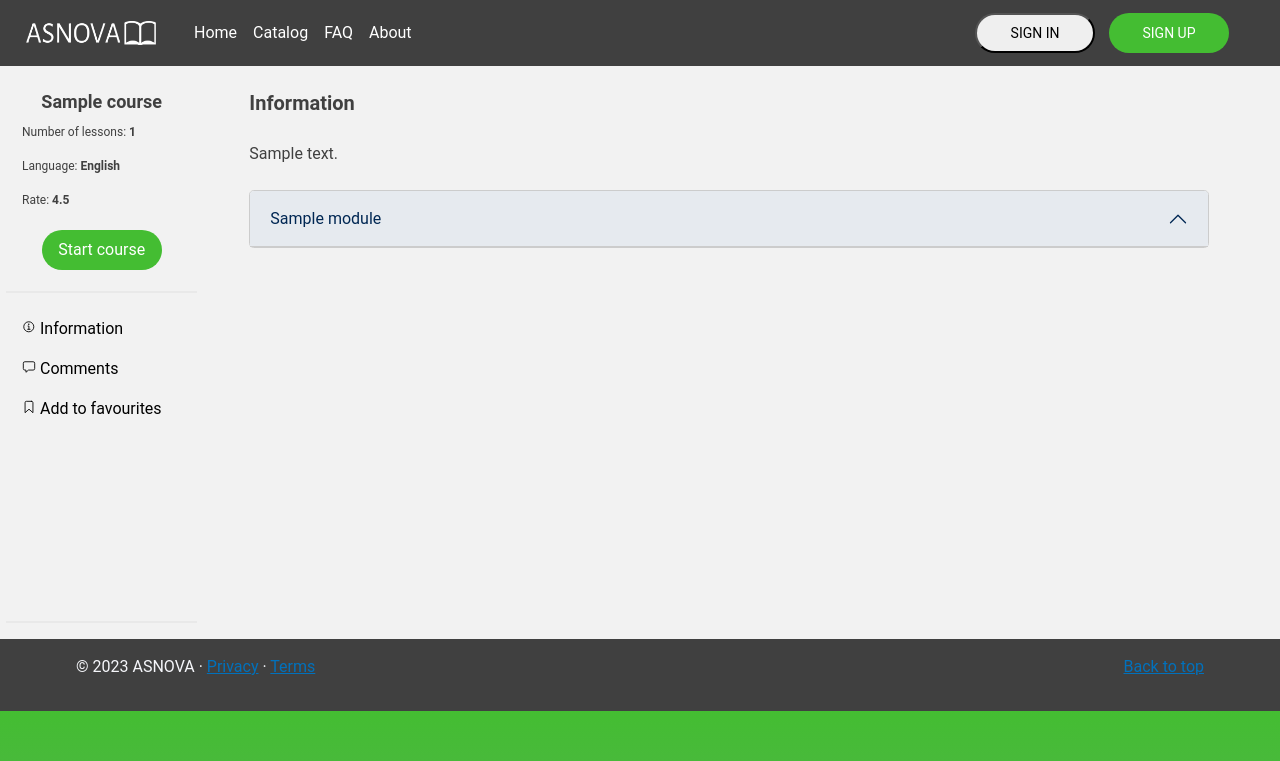
After one commit to ADv0rnik/Nova, a Django app: a page that uses templates/base.html in a window 1280 px wide. The commit adds this page. Shown: the top 761 px of the page. Run offline with Django 4.2, Linux system fonts and the light colour scheme; tables that the repository leaves empty hold one stand-in row (values such as "Sample post"); some libraries are stand-ins or nearby versions.

Commit message:
Created page for course description

```diff
--- a/courses/models.py
+++ b/courses/models.py
@@ -105,7 +105,10 @@ class Module(models.Model):
 
     def save(self, *args, **kwargs):
         if not self.pk:
-            self.slug = slugify(self.title)
+            if module := Module.objects.filter(slug=slugify(self.title)):
+                self.slug = slugify(f"{self.title}-{module.count() + 1}")
+            else:
+                self.slug = slugify(self.title)
         super(Module, self).save(*args, **kwargs)
 
     class Meta:
--- /dev/null
+++ b/courses/templates/course_view.html
@@ -0,0 +1,168 @@
+{% extends 'base.html' %}
+{% load static %}
+
+
+{% block content %}
+<style>
+
+    ion-icon {
+      font-size: 14px;
+    }
+
+    .nav-course-title {
+      text-align: center;
+      font-family: "Roboto";
+      font-style: normal;
+      font-weight: 400;
+      font-display: swap;
+      font-size: 18px;
+    }
+
+    .nav-course-info {
+      font-family: "Roboto";
+      font-style: normal;
+      font-weight: 400;
+      font-display: swap;
+      font-size: 12px;
+    }
+
+    .nav-link {
+      color: black;
+    }
+
+    .btn-start {
+        height: 40px;
+        width: 120px;
+        margin: 5px 5px;
+        background: #44bd32;
+        font-weight: 400;
+        border: none;
+        color: #fff;
+        border-radius: 30px;
+        transition: 0.5s;
+    }
+
+    .btn-start:hover {
+        background: #7f8fa6;
+        color: black;
+    }
+
+    .content {
+      font-family: "Roboto";
+      font-style: normal;
+      font-weight: 400;
+      font-display: swap;
+    }
+
+</style>
+<div class="container-fluid">
+    <div class="row">
+        <nav id="sidebarMenu" class="col-md-3 col-lg-2 d-md-block bg-light sidebar collapse">
+            <div class="position-sticky pt-3 sidebar-sticky">
+                <ul class="nav flex-column">
+                    <li class="nav-item">
+                        <div class="nav-course-title py-2 mx-3">
+                            <b>{{ course.title }}</b>
+                        </div>
+                    </li>
+                    <li class="nav-item">
+                        <div class="nav-course-info mx-3">
+                            <p>Number of lessons: <b>{{ course.num_lessons }}</b></p>
+                        </div>
+                    </li>
+                    <li class="nav-item">
+                        <div class="nav-course-info mx-3">
+                            <p>Language: <b>English</b></p>
+                        </div>
+                    </li>
+                    <li class="nav-item">
+                        <div id="3" class="nav-course-info mx-3">
+                            <p>Rate: <b>4.5</b></p>
+                        </div>
+                    </li>
+                    <li class="nav-item">
+                        <div class="nav-btn" style="text-align: center;">
+                            <button type="button" onclick="window.location.href=#" class="btn-start">
+                                Start course
+                            </button>
+                        </div>
+                    </li>
+                </ul>
+                <hr>
+                <ul class="nav flex-column mb-2">
+                    <li class="nav-item">
+                        <a class="nav-link" href="#">
+                            <ion-icon name="information-circle-outline"></ion-icon>
+                            Information
+                        </a>
+                    </li>
+                    <li class="nav-item">
+                        <a class="nav-link" href="#">
+                            <ion-icon name="chatbox-outline"></ion-icon>
+                            Comments
+                        </a>
+                    </li>
+                    <li class="nav-item mb-5">
+                        <a class="nav-link" href="#">
+                            <ion-icon name="bookmark-outline"></ion-icon>
+                            Add to favourites
+                        </a>
+                    </li>
+                    <li class="nav-item">
+                        <p></p>
+                    </li>
+                    <li class="nav-item">
+                        <p></p>
+                    </li>
+                    <li class="nav-item">
+                        <p></p>
+                    </li>
+                    <li class="nav-item">
+                        <p></p>
+                    </li>
+                    <li class="nav-item">
+                        <p></p>
+                    </li>
+                    <li class="nav-item">
+                        <p></p>
+                    </li>
+                    <li class="nav-item">
+                        <p></p>
+                    </li>
+                    <li class="nav-item">
+                        <p></p>
+                    </li>
+                </ul>
+            </div>
+            <hr>
+        </nav>
+        <div class="content col-md-9 ms-sm-auto col-lg-10 px-md-4 py-mx-2 bg-light">
+            <div class="title pt-2 mx-3 my-3">
+                <h4><b>Information</b></h4>
+            </div>
+            <div class="panel-info py-2 mx-3">
+                {{ course.description }}
+            </div>
+            <div class="accordion mt-3 mx-3 mb-3" id="modules" style="width: 75vw;">
+                {% for module in modules %}
+                    <div class="accordion-item">
+                    <h2 class="accordion-header">
+                        <button data-bs-toggle="collapse" data-bs-target="#{{ module.id }}" class="accordion-button" type="button">{{ module.title }}</button>
+                    </h2>
+                    <div id="{{ module.id }}" class="accordion-collapse collapse">
+                        <div class="accordion-body" style="font-size: 12px;">
+                            <p>{{ module.description }}</p>
+                            <p>Number of exercise: {{ module.nm_exercises }}</p>
+                        </div>
+                    </div>
+                </div>
+                {% endfor %}
+            </div>
+        </div>
+    </div>
+</div>
+
+<script type="module" src="https://unpkg.com/ionicons@7.1.0/dist/ionicons/ionicons.esm.js"></script>
+<script nomodule src="https://unpkg.com/ionicons@7.1.0/dist/ionicons/ionicons.js"></script>
+<script src="https://cdn.jsdelivr.net/npm/bootstrap@5.3.0-alpha3/dist/js/bootstrap.bundle.min.js"></script>
+{% endblock %}
--- a/courses/urls.py
+++ b/courses/urls.py
@@ -1,6 +1,9 @@
 from django.urls import path
 
-from .views import CoursesView
+from .views import CoursesView, CourseDetailView
 
 
-urlpatterns = [path("", CoursesView.as_view(), name="course_list")]
+urlpatterns = [
+    path("", CoursesView.as_view(), name="course_list"),
+    path("<slug:course_slug>/info", CourseDetailView.as_view(), name="course_details")
+]
--- a/courses/views.py
+++ b/courses/views.py
@@ -2,9 +2,9 @@ import logging
 from functools import lru_cache
 
 from django.shortcuts import render
-from django.views.generic import ListView
+from django.views.generic import ListView, DetailView
 
-from .models import Course
+from .models import Course, Module
 
 
 logger = logging.getLogger("adukar")
@@ -24,6 +24,22 @@ class CoursesView(ListView):
         return context
 
 
+class CourseDetailView(DetailView):
+    model = Course
+    template_name = "course_view.html"
+    context_object_name = "course"
+    slug_url_kwarg = "course_slug"
+
+    def get_queryset(self):
+        course = Course.objects.filter(slug=self.kwargs['course_slug'])
+        return course
+
+    def get_context_data(self, *, object_list=None, **kwargs):
+        context = super().get_context_data(**kwargs)
+        context['modules'] = context['course'].course_module.all()
+        return context
+
+
 @lru_cache()
 def index(request):
     return render(request, "home.html")
--- a/templates/base.html
+++ b/templates/base.html
@@ -42,11 +42,11 @@
         </div>
     </div>
 </nav>
-    <main>
+    <div class="main" style="margin-top: 5%;">
         {% block content %}
         {% endblock %}
-    </main>
-    <footer class="footer mt-auto py-3 bg-dark">
+    </div>
+    <footer class="footer mt-auto py-3 bg-dark" style="margin-top: auto !important">
         <div class="container">
             <p class="float-end"><a href="#">Back to top</a></p>
             <p>© 2023 ASNOVA · <a href="#">Privacy</a> · <a href="#">Terms</a></p>
```
Also changed, not shown: courses/templates/courses.html (+14 -13 lines).
